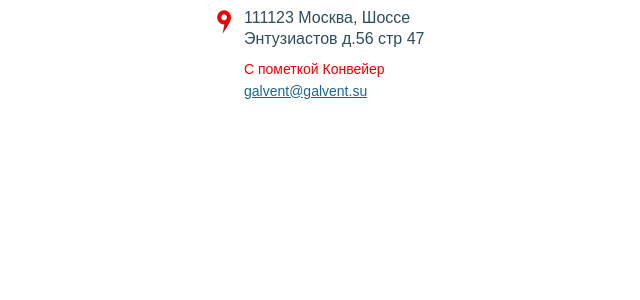
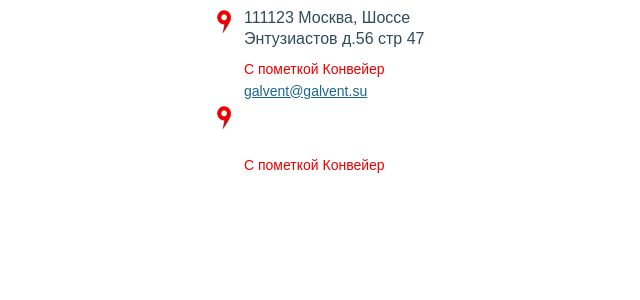
Before and after one commit to kvsemenoff/galvent, a PHP site: page /block/address/index.html in a window 1280 px wide. Shown: the top 300 px of the page, without its empty margins (308-948 px from the left). Run offline with PHP 8.4, Linux system fonts and the light colour scheme; style sheets or scripts are compiled from the project's sources.

Commit message:
fix address

```diff
--- a/block/address/address.css
+++ b/block/address/address.css
@@ -2,6 +2,7 @@
 .address__info { font-size: 16px; color: #2f4c5b; display: block; padding: 0 0 10px 27px; background: url(../img/address__info-ic.png) 0 2px no-repeat; }
 .address__mail-title { color: #ee0000; font-size: 14px; display: block; padding: 0 0 4px 27px; font-family: "GothamProMedium", arial, sans-serif; }
 .address__mail-link { color: #196690; font-size: 14px; display: block; padding: 0 0 4px 27px; }
+.address__footer .address__mail-link, .address__footer .address__info { color: #fff; }
 @media only screen and (max-width: 700px) { .address { width: 200px; }
   .address__info { font-size: 14px; text-align: center; padding: 0 0 10px 25px; }
   .address__mail-title { font-size: 13px; text-align: center; }
--- a/block/address/address.scss
+++ b/block/address/address.scss
@@ -23,6 +23,12 @@
 		display: block;
 		padding: 0 0 4px 27px;
 	}
+	&__footer{
+		.address__mail-link,
+		.address__info{
+			color: #fff;
+		}
+	}
 	@media only screen and (max-width : 700px) {
 		width: 200px;
 		&__info{
--- a/block/address/index.html
+++ b/block/address/index.html
@@ -9,3 +9,11 @@
 		<a href="#" class="address__mail-link">galvent@galvent.su</a>
 	</div>
 </div>
+
+<div class="address address__footer">
+	<span class="address__info">111123 Москва, Шоссе Энтузиастов д.56 стр 47</span>
+	<div class="address__mail">
+		<span class="address__mail-title">C пометкой Конвейер</span>
+		<a href="#" class="address__mail-link">galvent@galvent.su</a>
+	</div>
+</div>
```
